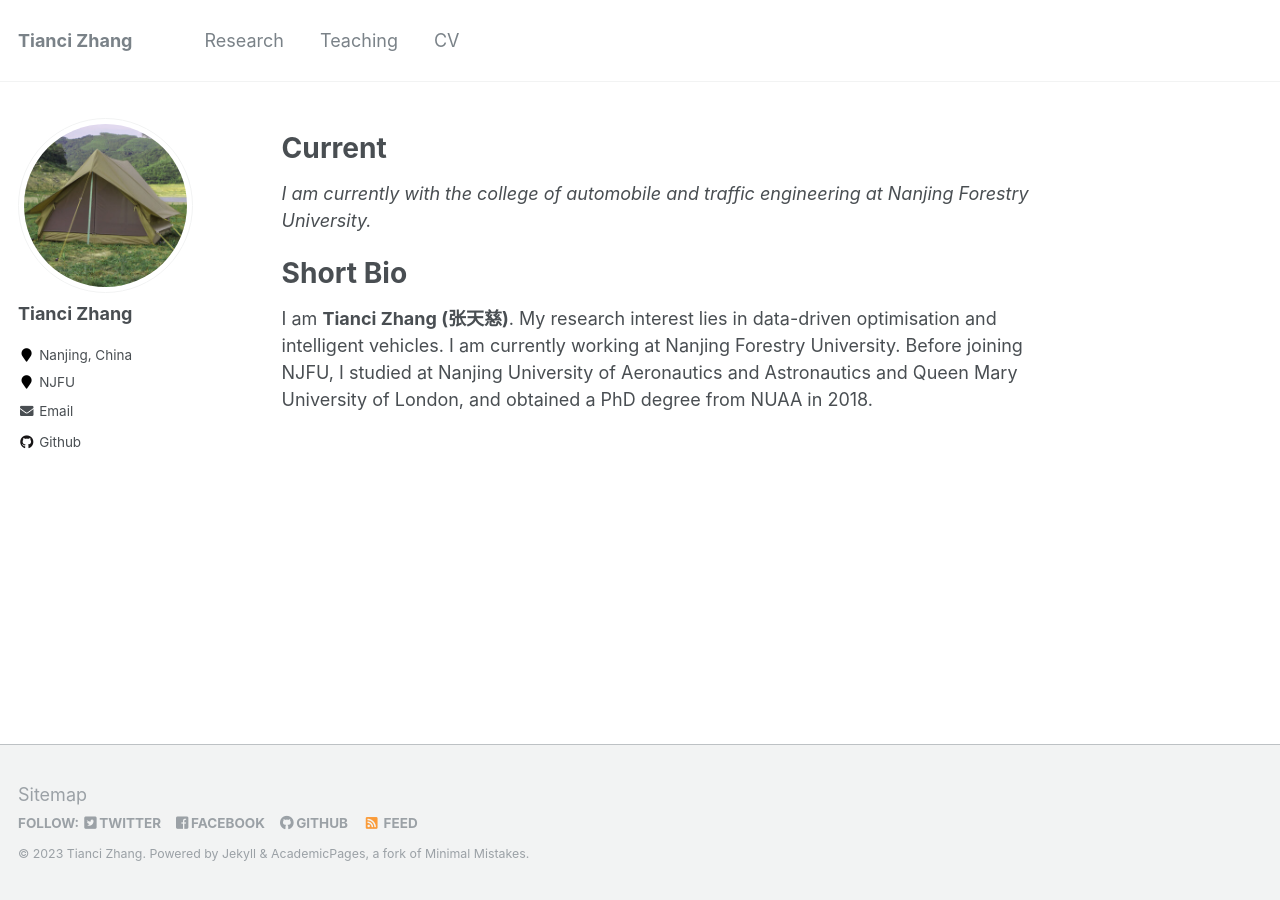
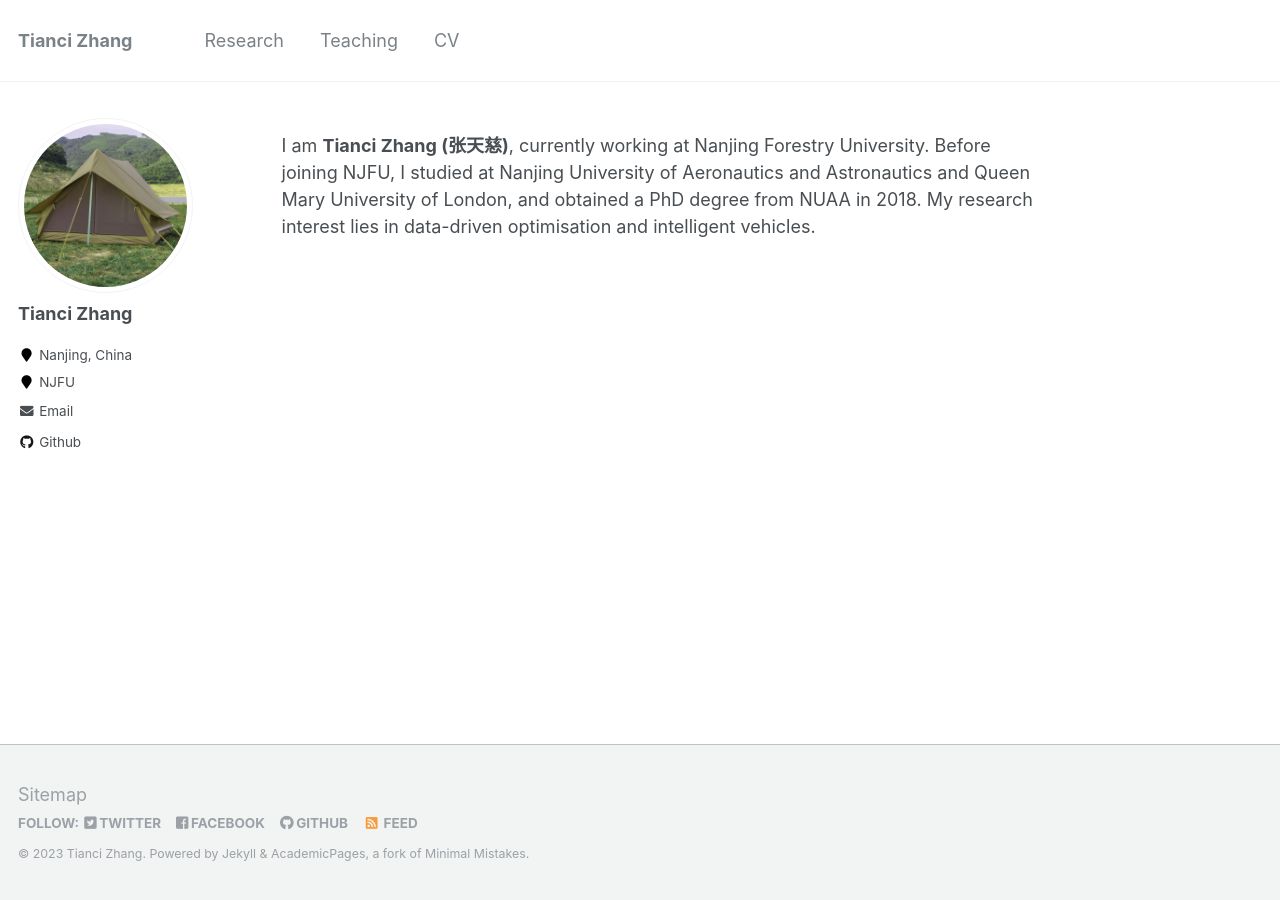
Before and after one commit to tiancivalen/tiancivalen.github.io, a Jekyll site: the page built from _pages/about.md, in a window 1280 px wide. Built offline with Jekyll 4.4.1, drawn with Linux system fonts in a browser that asks for light colours.

Commit message:
Update about.md

```diff
--- a/_pages/about.md
+++ b/_pages/about.md
@@ -8,13 +8,5 @@ redirect_from:
   - /about.html
 ---
 
-Current
-===
 
-*I am currently with the college of automobile and traffic engineering at Nanjing Forestry University.*
-
-
-Short Bio
-===
-
-I am **Tianci Zhang (张天慈)**. My research interest lies in data-driven optimisation and intelligent vehicles. I am currently working at Nanjing Forestry University. Before joining NJFU, I studied at Nanjing University of Aeronautics and Astronautics and Queen Mary University of London, and obtained a PhD degree from NUAA in 2018.
+I am **Tianci Zhang (张天慈)**, currently working at Nanjing Forestry University. Before joining NJFU, I studied at Nanjing University of Aeronautics and Astronautics and Queen Mary University of London, and obtained a PhD degree from NUAA in 2018. My research interest lies in data-driven optimisation and intelligent vehicles.
```
